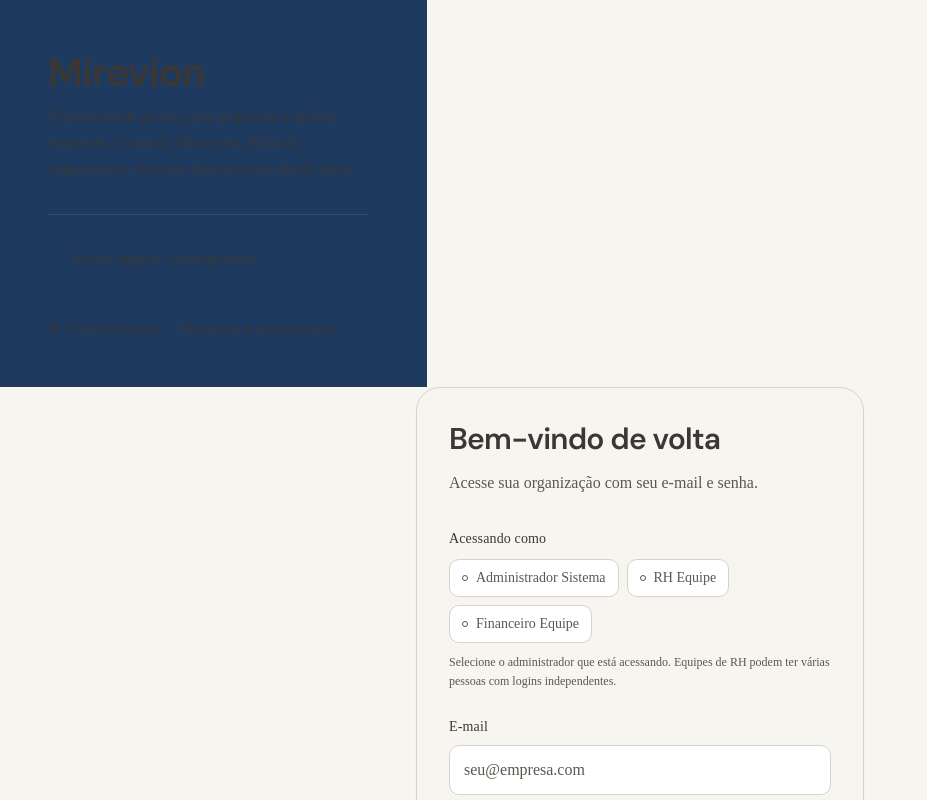
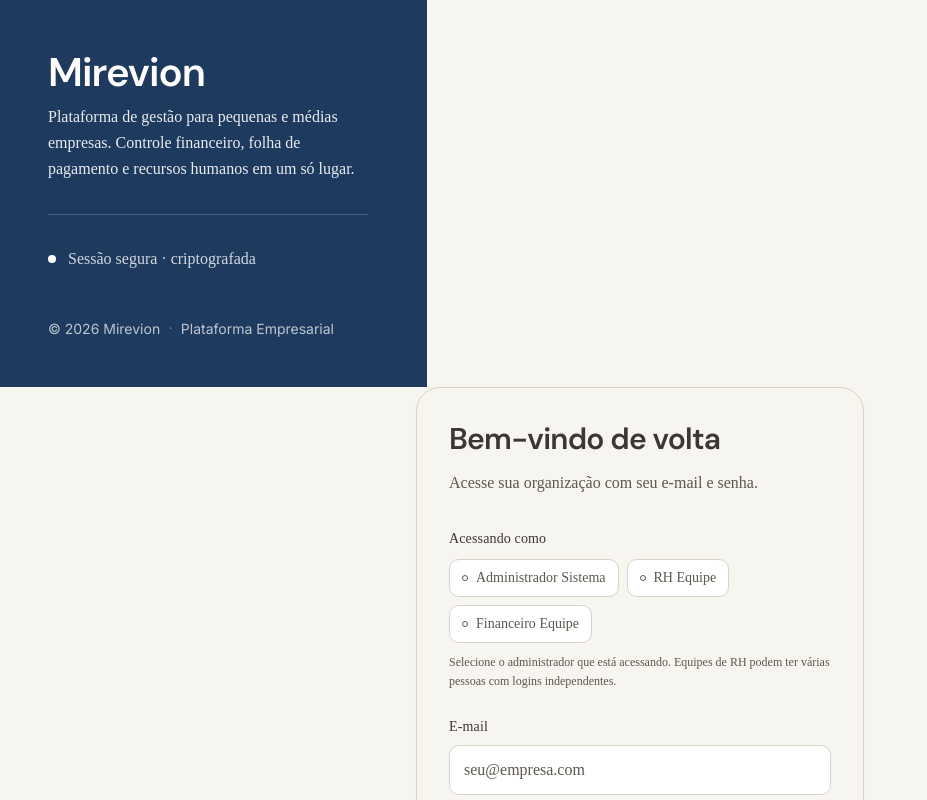
Before and after one commit to ItaloNicacioDev/Mirevion, a React (Vite) app in the folder apps/web/: page /login in a window 1280 px wide. Shown: the top 800 px of the page, without its empty margins (0-927 px from the left). Built offline with nearby package versions, Linux system fonts and the light colour scheme.

Commit message:
Update LoginPage styling for improved readability and visual consistency

```diff
--- a/apps/web/src/features/auth/LoginPage.tsx
+++ b/apps/web/src/features/auth/LoginPage.tsx
@@ -45,7 +45,7 @@ export default function LoginPage() {
   return (
     <div className="min-h-screen bg-background text-foreground">
       {/* Marca esquerda — visível apenas em telas largas */}
-      <div className="hidden lg:flex lg:w-1/3 bg-primary flex-col justify-between items-start p-12 text-on-primary">
+      <div className="hidden lg:flex lg:w-1/3 bg-primary flex-col justify-between items-start p-12 text-white">
         <div className="flex flex-col gap-8">
           <div>
             <div className="font-display text-h1 font-semibold tracking-tight mb-2">Mirevion</div>
@@ -54,15 +54,15 @@ export default function LoginPage() {
               Controle financeiro, folha de pagamento e recursos humanos em um só lugar.
             </p>
           </div>
-          <div className="flex items-center gap-3 pt-8 border-t border-white/10">
-            <div className="w-2 h-2 rounded-full bg-on-primary"></div>
-            <span className="body-sm opacity-90">Sessão segura · criptografada</span>
+          <div className="flex items-center gap-3 pt-8 border-t border-white/20">
+            <div className="w-2 h-2 rounded-full bg-white"></div>
+            <span className="body-sm opacity-80">Sessão segura · criptografada</span>
           </div>
         </div>
         <div className="mt-12">
-          <div className="flex items-center gap-2 text-sm opacity-80">
+          <div className="flex items-center gap-2 text-sm opacity-70">
             <span className="font-label">© 2026 Mirevion</span>
-            <span className="text-on-primary/50">·</span>
+            <span className="text-white/50">·</span>
             <span className="font-label">Plataforma Empresarial</span>
           </div>
         </div>
```
